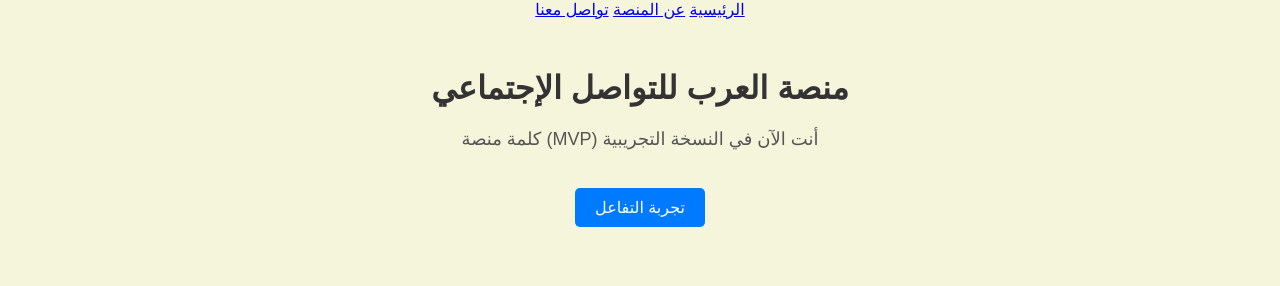
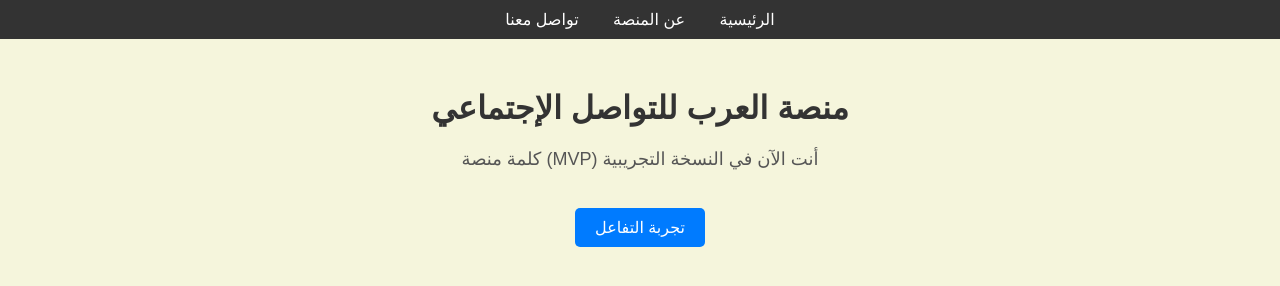
Before and after one commit to drayadmahdi13-spec/mansatalarab1, a plain HTML site: page index.html in a window 1280 px wide. Drawn offline with Linux system fonts and the light colour scheme.

Commit message:
Update style.css

```diff
--- a/style.css
+++ b/style.css
@@ -1,9 +1,25 @@
 body {
-    background-color: #f5f5dc; /* خلفية بيج */
+    background-color: #f5f5dc;
     font-family: Arial, sans-serif;
     text-align: center;
     margin: 0;
     padding: 0;
+}
+
+nav {
+    background-color: #333;
+    padding: 10px;
+}
+
+nav a {
+    color: white;
+    text-decoration: none;
+    margin: 0 15px;
+    font-size: 16px;
+}
+
+nav a:hover {
+    text-decoration: underline;
 }
 
 h1 {
```
